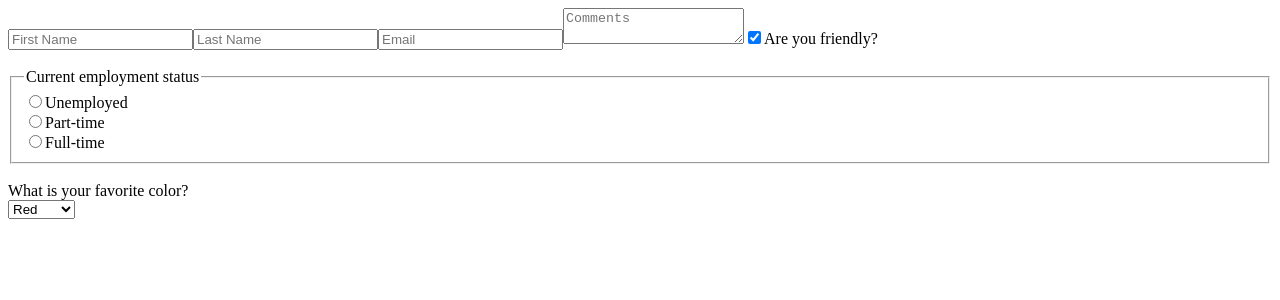
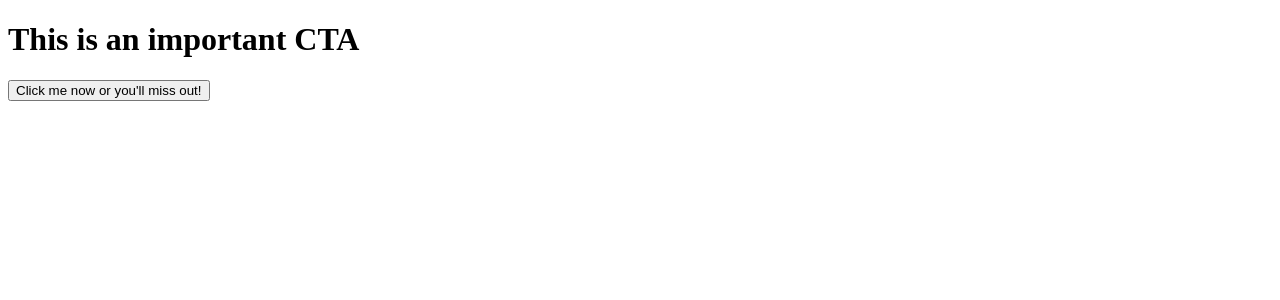
Before and after one commit to Fatima-hub333/REACT-Practices, a React (Create React App) app: page / in a window 1280 px wide. Shown: the top 300 px of the page. Built offline with nearby package versions, Linux system fonts and the light colour scheme.

Commit message:
update files

```diff
--- a/src/App.js
+++ b/src/App.js
@@ -1,135 +1,12 @@
 import React from "react"
+import CTA from './CTA'
 
-class App extends React.Component {
-    state = {
-        firstName: "",
-        lastName: "",
-        email: "",
-        comments: "",
-        isFriendly: true,
-        employment: "",
-        favColor: ""
-    }
-
-    handleChange = (event) => {
-        const {name, value, type, checked} = event.target
-        type === "checkbox" ?
-            this.setState({
-                [name]: checked
-            })
-        :
-        this.setState({
-            [name]: value
-        })
-    }
-
-  componentDidMount() {
-    this.setState(JSON.parse(localStorage.getItem("formData")))
-  }
-
-  componentDidUpdate() {
-    // console.log(this.componentDidUpdate)
-    localStorage.setItem("formData", JSON.stringify(this.state))
-  }
-
-  render() {
-      // console.log("Render")
-        return (
-            <form>
-                <input
-                    type="text"
-                    placeholder="First Name"
-                    onChange={this.handleChange}
-                    name="firstName"
-                    value={this.state.firstName}
-                />
-                <input
-                    type="text"
-                    placeholder="Last Name"
-                    onChange={this.handleChange}
-                    name="lastName"
-                    value={this.state.lastName}
-                />
-                <input
-                    type="email"
-                    placeholder="Email"
-                    onChange={this.handleChange}
-                    name="email"
-                    value={this.state.email}
-                />
-                <textarea
-                    value={this.state.comments}
-                    placeholder="Comments"
-                    onChange={this.handleChange}
-                    name="comments"
-                />
-                <input
-                    type="checkbox"
-                    id="isFriendly"
-                    checked={this.state.isFriendly}
-                    onChange={this.handleChange}
-                    name="isFriendly"
-                />
-                <label htmlFor="isFriendly">Are you friendly?</label>
-                <br />
-                <br />
-
-                <fieldset>
-                    <legend>Current employment status</legend>
-                    <input
-                        type="radio"
-                        id="unemployed"
-                        name="employment"
-                        value="unemployed"
-                        checked={this.state.employment === "unemployed"}
-                        onChange={this.handleChange}
-                    />
-                    <label htmlFor="unemployed">Unemployed</label>
-                    <br />
-
-                    <input
-                        type="radio"
-                        id="part-time"
-                        name="employment"
-                        value="part-time"
-                        checked={this.state.employment === "part-time"}
-                        onChange={this.handleChange}
-                    />
-                    <label htmlFor="part-time">Part-time</label>
-                    <br />
-
-                    <input
-                        type="radio"
-                        id="full-time"
-                        name="employment"
-                        value="full-time"
-                        checked={this.state.employment === "full-time"}
-                        onChange={this.handleChange}
-                    />
-                    <label htmlFor="full-time">Full-time</label>
-                    <br />
-                </fieldset>
-                <br />
-
-                <label className="favColor" htmlFor="favColor">What is your favorite color?</label>
-                <br />
-                <select
-                    id="favColor"
-                    value={this.state.favColor}
-                    onChange={this.handleChange}
-                    name="favColor"
-                >
-                    <option value="red">Red</option>
-                    <option value="orange">Orange</option>
-                    <option value="yellow">Yellow</option>
-                    <option value="green">Green</option>
-                    <option value="blue">Blue</option>
-                    <option value="indigo">Indigo</option>
-                    <option value="violet">Violet</option>
-                </select>
-            </form>
-        )
-    }
+function App() {
+  return (
+    <div>
+      <CTA />
+    </div>
+  )
 }
 
 export default App
--- /dev/null
+++ b/src/CTA.js
@@ -0,0 +1,12 @@
+import React from 'react'
+
+function CTA() {
+  return (
+    <div className='border'>
+      <h1>This is an important CTA</h1>
+      <button>Click me now or you'll miss out!</button>
+    </div>
+  )
+}
+
+export default CTA
--- /dev/null
+++ b/src/children.html
@@ -0,0 +1,5 @@
+<!-- <ol><li></li></ol>
+
+<ul></ul>
+
+<table></table> -->
```
